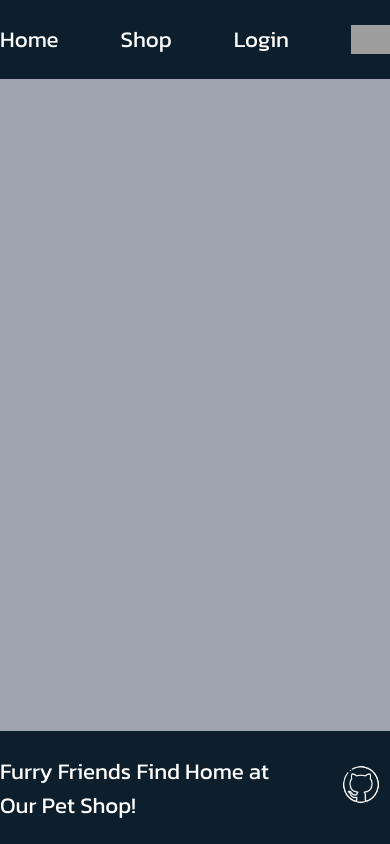
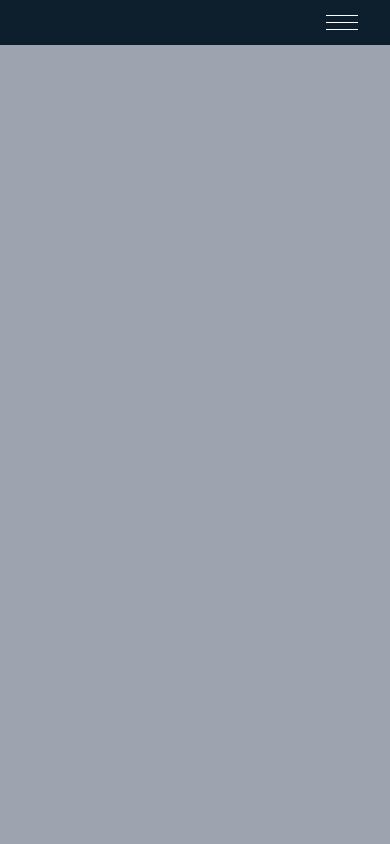
Before and after one commit to TiagoPadrao18/cat-shop, a React (Vite) app: page /public in a window 390 px wide. Built offline with nearby package versions, Linux system fonts and the light colour scheme; grey boxes are pictures that could not be loaded.

Commit message:
created responsive burger

```diff
--- a/index.css
+++ b/index.css
@@ -4,14 +4,12 @@ html,
 body {
   padding: 0;
   margin: 0;
-  height: 100%;
   width: 100%;
   font-family: "Kanit", sans-serif;
   background-color: #9ea3b0;
 }
 
 #root {
-  height: 100%;
   width: 100%;
   padding: 0;
   margin: 0;
--- a/src/components/Cart/styled.js
+++ b/src/components/Cart/styled.js
@@ -61,14 +61,16 @@ export const ButtonCheckout = styled.button`
   }
 `;
 
-export const StyledRemoveButton = styled.button`
+export const StyledRemoveButton = styled.p`
   background-color: transparent;
   color: white;
   border: none;
+
   font-size: 1rem;
   &:hover {
     transition: 0.6s ease-in-out;
     color: black;
+    cursor: pointer;
   }
 `;
 
@@ -76,6 +78,7 @@ export const StyledProduct = styled.div`
   display: flex;
   color: #fff;
   column-gap: 1rem;
+  align-items: center;
 `;
 
 export const StyledEmpty = styled.p`
--- a/src/components/Footer/styled.js
+++ b/src/components/Footer/styled.js
@@ -5,17 +5,27 @@ width: 100%;
 background-color: #0d1f2d;
 display: flex;
 align-items: center;
-justify-content: center;
 position: fixed;
 bottom: 0;
+justify-content: center;
 column-gap: 2rem;
+@media(max-width: 768px) {
+    display: none;
+}
+
 `;
 
 export const StyledTitle = styled.p`
 color: white;
 font-size: 1.4rem;
+@media(max-width: 768px) {
+    display: none;
+}
 `;
 
 export const StyledSocialImg = styled.img`
 width: 80%;
+@media(max-width: 768px) {
+    display: none;
+}
 `;
--- a/src/components/navbar/index.jsx
+++ b/src/components/navbar/index.jsx
@@ -1,6 +1,7 @@
 import { Link, useLocation } from "react-router-dom";
 
 import {
+  ResponsiveBurger,
   StyledCartCount,
   StyledCartDiv,
   StyledCartImage,
@@ -11,6 +12,11 @@ import {
   StyledNavbar,
   StyledRightNav,
   TestDiv,
+  Trace,
+  MenuMobile,
+  TopMenu,
+  CloseMobile
+
 } from "./styled";
 import { useState, useEffect } from "react";
 import { getUsername } from "../../store/user/selectors";
@@ -64,6 +70,12 @@ const Navbar = ({ setCartOpacity }) => {
     </StyledLink>
   ));
 
+  const [display, setDisplay] = useState("none");
+
+  const renderMenuMobile = () => {
+    setDisplay(display === "none"? "block" : "none");
+  };
+
   return (
     <StyledNavbar>
       <StyledLeftNav>
@@ -75,7 +87,24 @@ const Navbar = ({ setCartOpacity }) => {
       </StyledLeftNav>
       <StyledRightNav>
         {navElements}
-        <StyledName>{username !== null ? username : <StyledLink to="/login">Login</StyledLink>}</StyledName>
+        <StyledName>
+          {username !== null ? (
+            username
+          ) : (
+            <StyledLink to="/login">Login</StyledLink>
+          )}
+        </StyledName>
+
+        <ResponsiveBurger onClick={() => renderMenuMobile()}>
+          <Trace />
+          <Trace />
+          <Trace />
+        </ResponsiveBurger>
+        <MenuMobile display={display}>
+          <TopMenu>
+          <CloseMobile onClick={() => renderMenuMobile()}>X</CloseMobile>
+          </TopMenu>
+        </MenuMobile>
         <StyledCartDiv>
           <StyledCartImage
             src="/src/assets/icons8-cart-96.png"
--- a/src/components/navbar/styled.js
+++ b/src/components/navbar/styled.js
@@ -10,8 +10,52 @@ export const StyledNavbar = styled.div`
   width: 100%;
   @media (max-width: 768px) {
     align-items: center;
-    justify-content: center;
+    justify-content: flex-end;
   }
+`;
+
+export const ResponsiveBurger = styled.div`
+  display: none;
+  flex-direction: column;
+  row-gap: 0.4rem;
+  @media (max-width: 768px) {
+    display: flex;
+  }
+`;
+
+export const MenuMobile = styled.div`
+  position: absolute;
+  top: 0;
+  left: 0;
+  object-fit: fill;
+  min-width: 100%;
+  min-height: 100vh;
+  z-index: 1;
+  background-color: #0d1f2d;
+  display: ${({ display }) => display};
+`;
+
+export const TopMenu = styled.div`
+  display: flex;
+  justify-content: flex-end;
+  padding: 1rem;
+`;
+
+export const CloseMobile = styled.p`
+  padding: 1rem;
+  font-size: 1rem;
+  color: #fff;
+  &:hover {
+    cursor: pointer;
+    transition: 0.3s ease-in;
+    color: #fff;
+  }
+`;
+
+export const Trace = styled.div`
+  height: 1px;
+  width: 2rem;
+  background-color: #fff;
 `;
 
 export const StyledLink = styled(Link)`
@@ -28,16 +72,20 @@ export const StyledLink = styled(Link)`
     css`
       border-bottom: 0.5rem solid white;
     `}
+  @media(max-width: 768px) {
+    display: none;
+  }
 `;
 
 export const StyledRightNav = styled.div`
   display: flex;
   justify-content: space-between;
   padding-right: 4rem;
-column-gap: 2rem;
+  column-gap: 2rem;
   align-items: center;
   @media (max-width: 768px) {
     padding-right: 0;
+    justify-content: flex-start;
   }
 `;
 export const StyledLeftNav = styled.div`
@@ -45,14 +93,12 @@ export const StyledLeftNav = styled.div`
   padding-left: 2rem;
   align-items: center;
   @media (max-width: 768px) {
-   display: none;
-
+    display: none;
   }
 `;
 
 export const StyledImage = styled.img`
   width: 20%;
-
 `;
 
 export const StyledCartImage = styled.img`
@@ -60,8 +106,10 @@ export const StyledCartImage = styled.img`
   &:hover {
     cursor: pointer;
   }
+  @media (max-width: 768px) {
+    display: none;
+  }
 `;
-
 
 export const StyledName = styled.p`
   font-size: 1.4rem;
@@ -87,12 +135,12 @@ export const StyledCartCount = styled.span`
   justify-content: center;
   align-items: center;
   opacity: ${({ opacity }) => opacity}%;
-
+  @media (max-width: 768px) {
+    display: none;
+  }
 `;
 
-
 export const StyledCartDiv = styled.div`
-display: flex;
-width: 10%;
-
+  display: flex;
+  width: 10%;
 `;
--- a/src/pages/CatPage/styled.js
+++ b/src/pages/CatPage/styled.js
@@ -3,7 +3,9 @@ import styled from "styled-components";
 export const StyledMain = styled.div`
   display: flex;
   flex-wrap: wrap;
-  height: 100%;
+  height: 100vh;
+  column-gap: 3rem;
+  justify-content: center;
 `;
 
 export const StyledTitle = styled.h1`
@@ -17,7 +19,6 @@ export const StyledTitle = styled.h1`
 export const StyledContainer = styled.div`
   display: flex;
   row-gap: 1rem;
-  padding-left: 4rem;
   flex-direction: column;
   align-items: center;
   border-radius: 4px;
@@ -34,7 +35,6 @@ export const StyledRightContainer = styled.div`
   flex-direction: column;
   justify-content: center;
   border-radius: 6px;
-  padding: 2rem;
 `;
 
 export const StyledSubMain = styled.div`
@@ -69,6 +69,7 @@ export const StyledSpan = styled.p`
   margin: 0;
   @media (max-width: 768px) {
     font-size: 1rem;
+    padding: 0;
   }
 `;
 
--- a/src/pages/Login/styled.js
+++ b/src/pages/Login/styled.js
@@ -1,7 +1,7 @@
 import styled from "styled-components";
 
 export const StyledMainContainer = styled.div`
-  height: 100%;
+  height: 100vh;
   width: 100%;
   display: flex;
   align-items: center;
--- a/src/pages/Shop/styled.js
+++ b/src/pages/Shop/styled.js
@@ -3,7 +3,7 @@ import styled from "styled-components";
 
 export const MainContainer = styled.div`
   display: flex;
-  height: 100%;
+  height: 100vh;
   width: 100%;
   @media (max-width: 768px) {
     justify-content: center;
```
